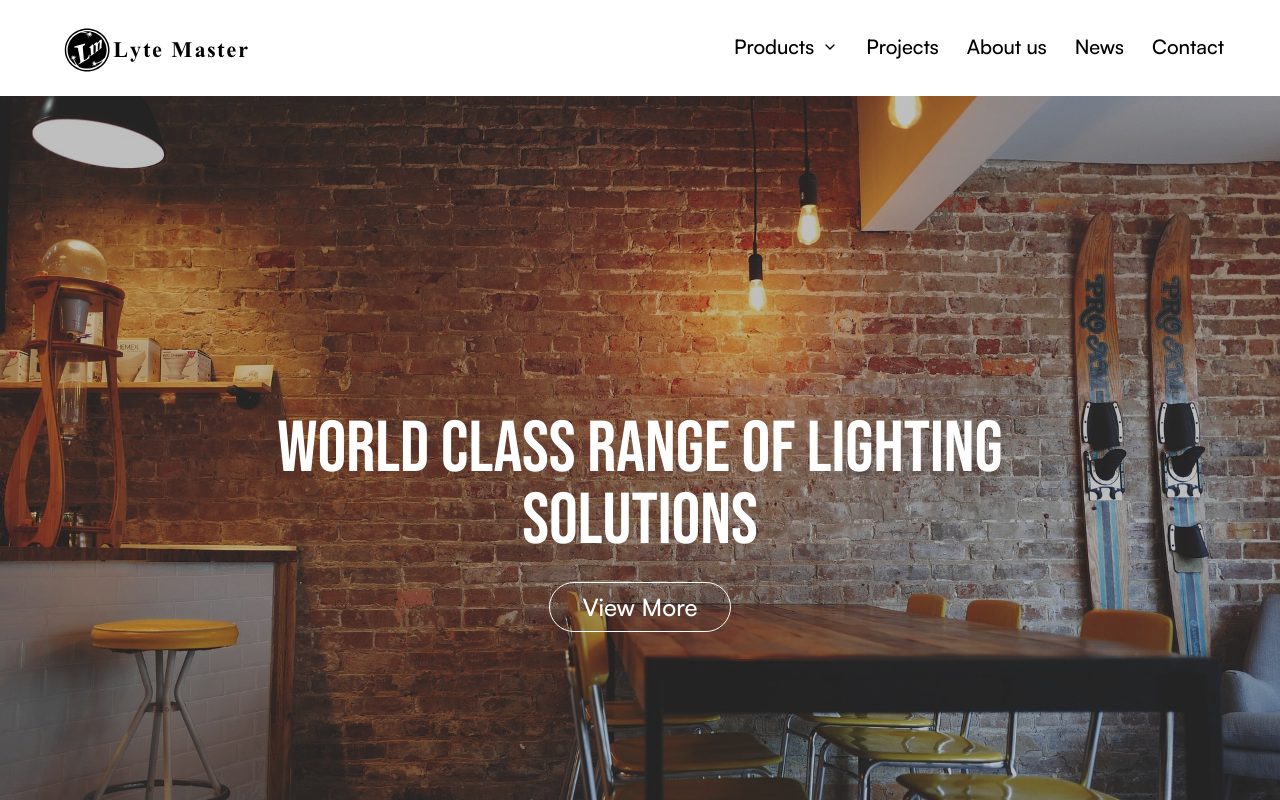
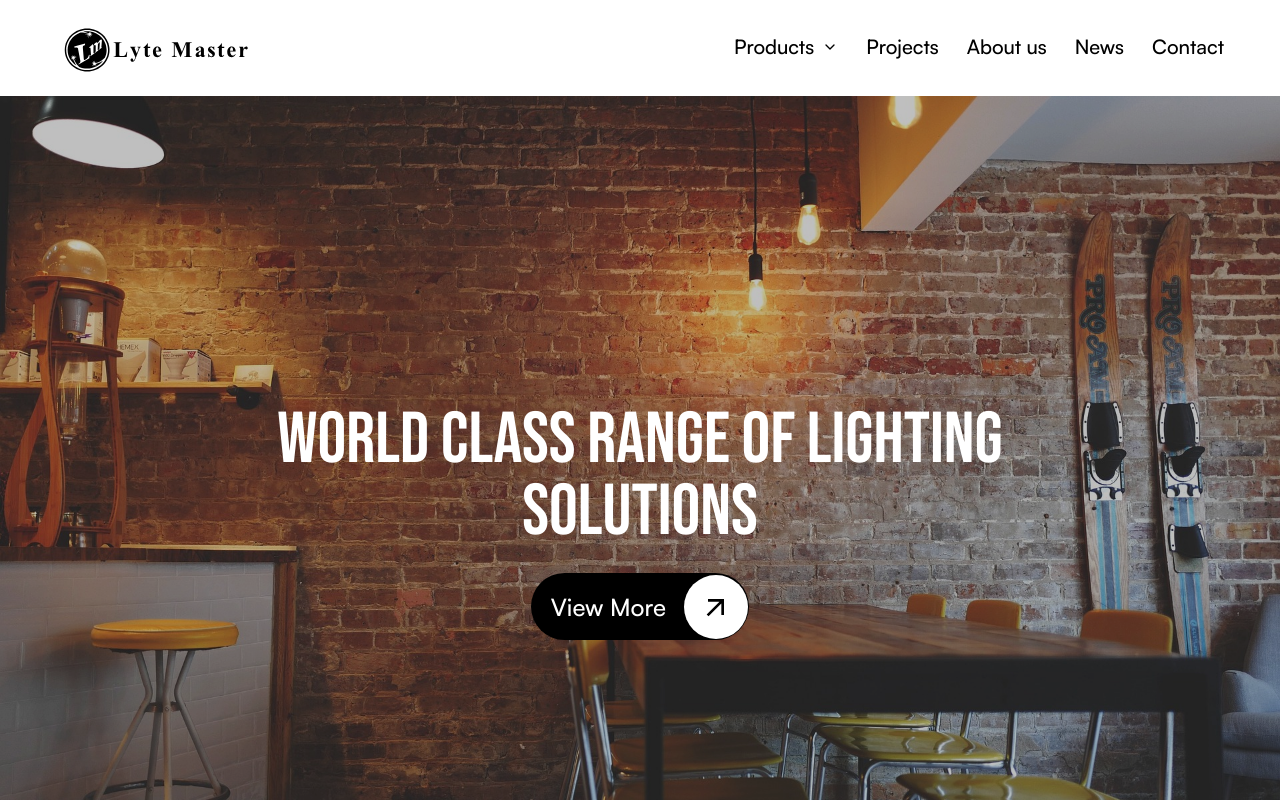
Before and after one commit to goutham-shankar/lytemaster, a Next.js app: page / in a window 1280 px wide. Shown: the top 800 px of the page. Built offline with nearby package versions, Linux system fonts and the light colour scheme.

Commit message:
update: redesigned button in accordance with updated ui design

```diff
--- a/src/components/common/ctaButton.jsx
+++ b/src/components/common/ctaButton.jsx
@@ -1,16 +1,13 @@
 import Link from "next/link";
-
-export default function CtaButton({
-  name,
-  href,
-  className = "text-black border-black hover:bg-black hover:text-white",
-}) {
+import { MdOutlineArrowOutward } from "react-icons/md";
+export default function CtaButton({ name, href, className = "" }) {
   return (
     <Link
       href={href}
-      className={`${className} px-8 py-2 text-xs border rounded-full transition-all duration-500 hover:scale-105 lg:text-lg xl:text-2xl`}
+      className={`${className} w-max pl-5 flex justify-between items-center gap-4 text-xs text-nowrap rounded-full bg-black text-white transition-all duration-500 hover:scale-105 lg:text-base xl:text-2xl`}
     >
       {name}
+      <MdOutlineArrowOutward className="w-8 h-8 m-[0.1rem] p-1 bg-white text-black rounded-full sm:w-10 sm:h-10 sm:p-2 xl:w-16 xl:h-16 xl:p-4" />
     </Link>
   );
 }
```
